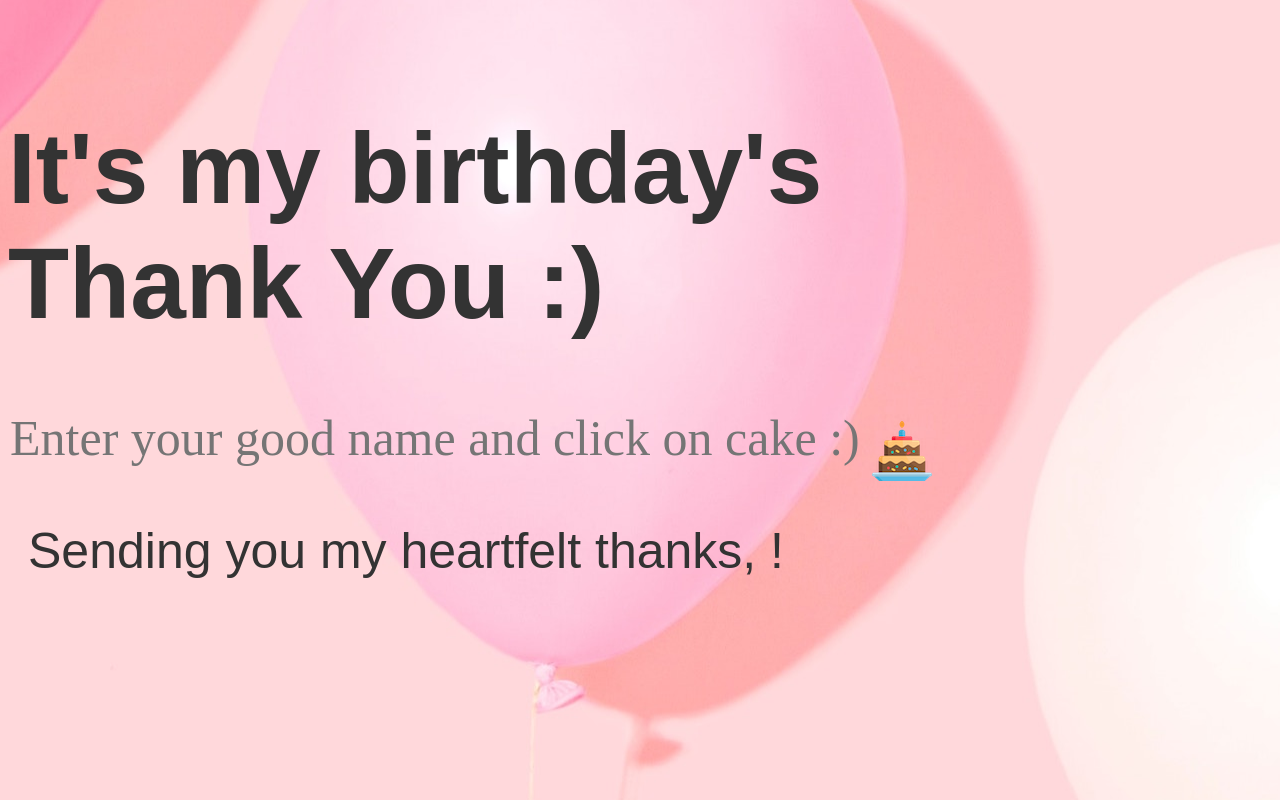
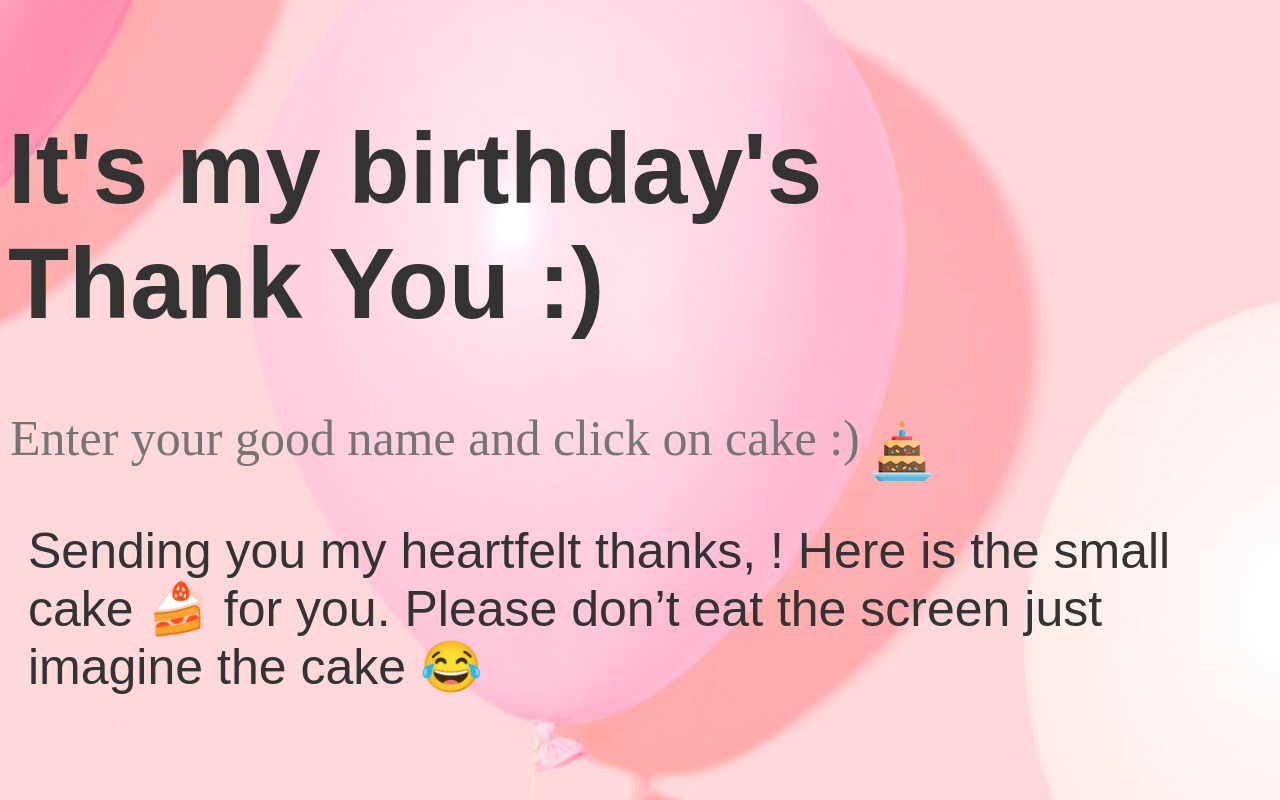
Before and after one commit to kishanraja/birthday-thank-you, a plain HTML site: page index.html in a window 1280 px wide. Both pictures are taken after a click on the button 904 px from the left and 451 px from the top of the page. Drawn offline with Linux system fonts and the light colour scheme.

Commit message:
Update index.html

```diff
--- a/index.html
+++ b/index.html
@@ -86,7 +86,7 @@
       ];
 
       var randomIndex = Math.floor(Math.random() * messages.length);
-      var randomMessage = messages[randomIndex];
+      var randomMessage = messages[randomIndex] + "\n Here is the small cake 🍰 for you. Please don’t eat the screen just imagine the cake 😂";
 
       document.getElementById("message").innerHTML = randomMessage;
 
```
